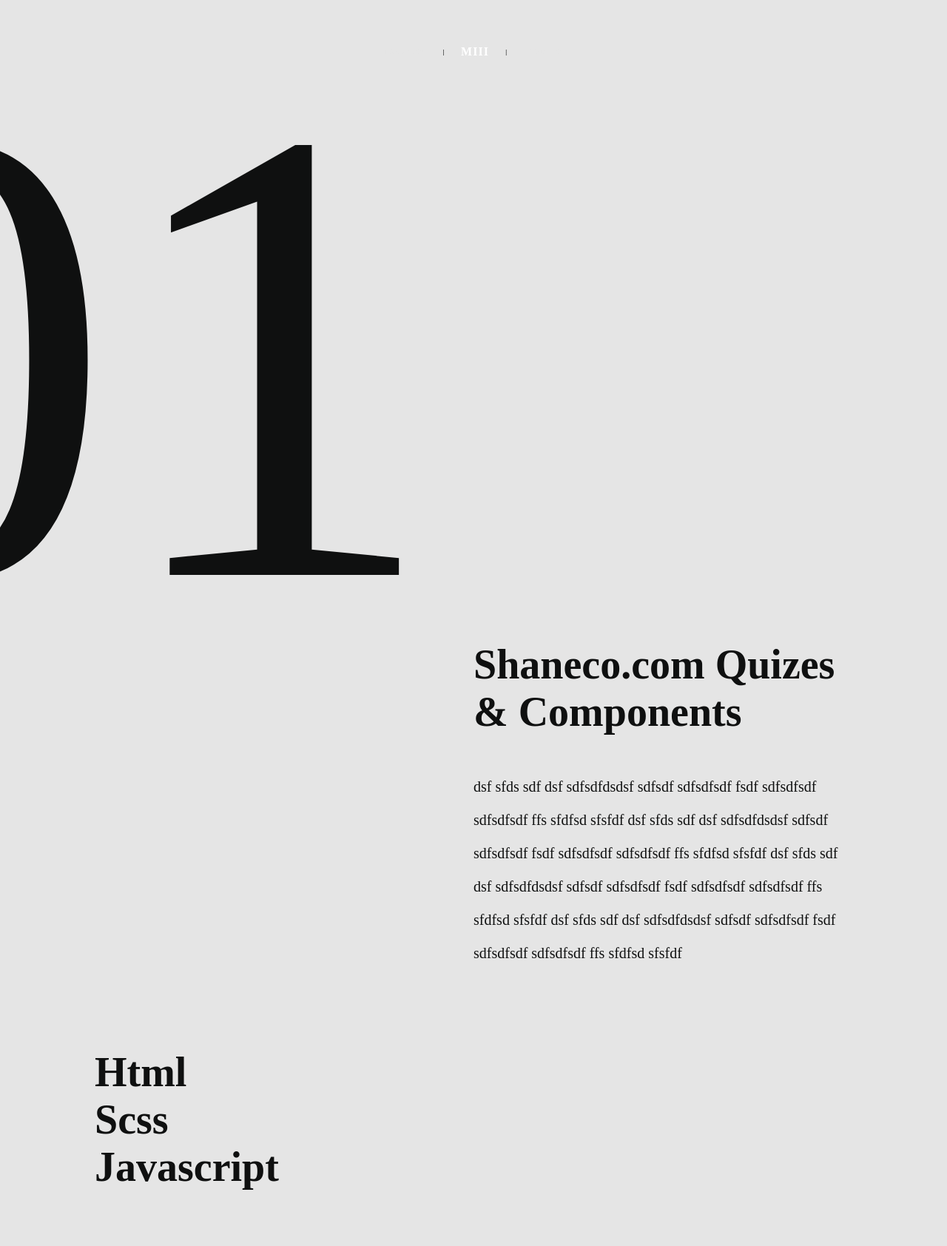
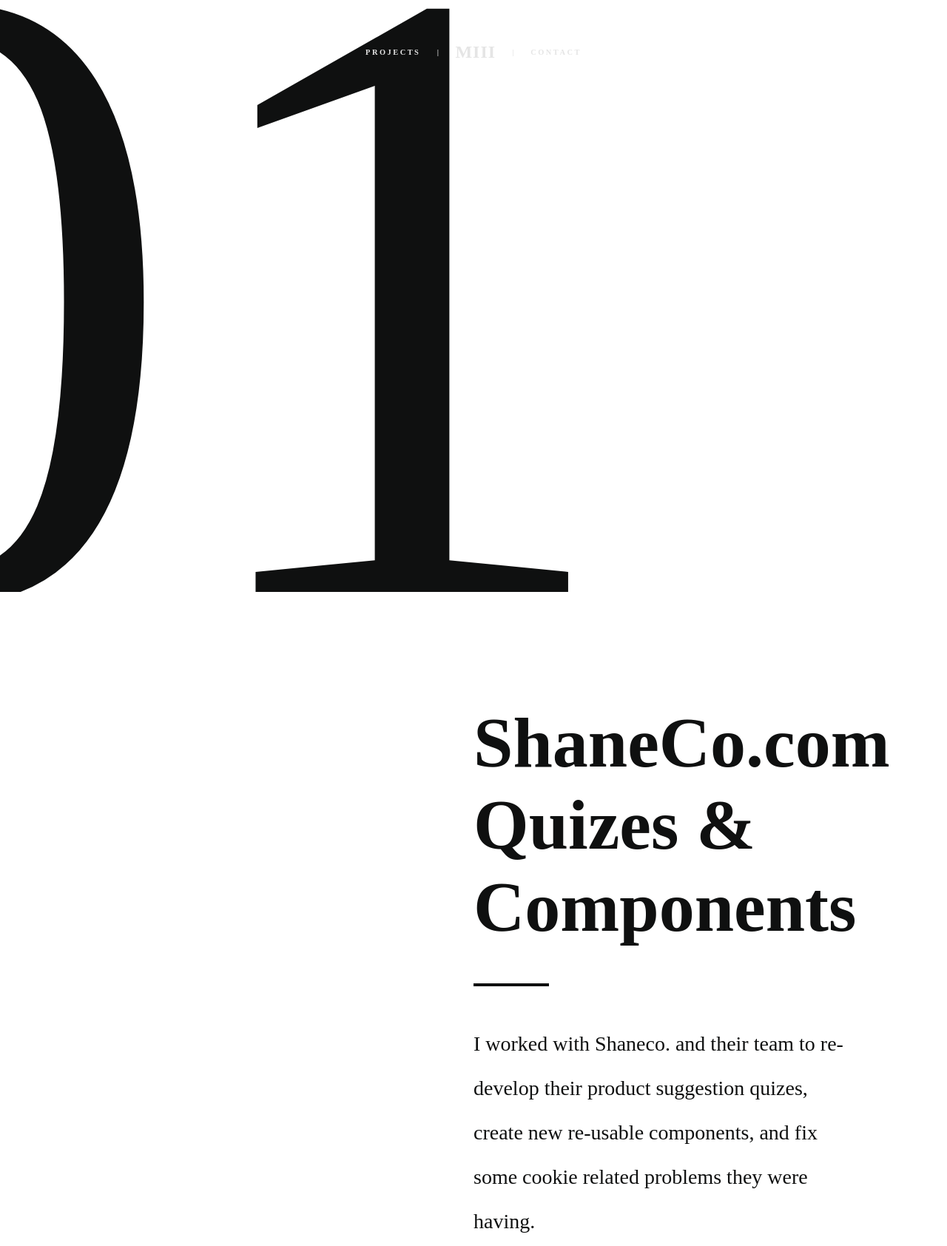
Before and after one commit to MichaelSParkin3/Portfolio-4.0, a Gatsby site: page /shaneco in a window 1280 px wide. Shown: the top 1684 px of the page at 74% size. Built offline with nearby package versions, Linux system fonts and the light colour scheme; Gatsby itself is replaced by a stand-in of ours.

Commit message:
fixed 50-50 component

```diff
--- /dev/null
+++ b/src/components/contFiftyFifty.js
@@ -0,0 +1,61 @@
+import React from "react"
+import { motion } from "framer-motion"
+import { useInView } from "react-intersection-observer"
+import Img from "gatsby-image"
+
+const variants = {
+  on: { opacity: 1, y: 0 },
+  off: { opacity: 0, y: 100 },
+}
+
+const ContFiftyFifty = (props) => {
+
+  console.log(props.url);
+
+    const [ref, inView] = useInView({
+    triggerOnce: true,
+    rootMargin: "-100px 0px",
+  })
+
+  const doesImgExist = (img) => {
+    if (img != null) {
+      return true
+    } else {
+      return false
+    }
+  }
+
+  return (
+    <div className={doesImgExist(props.rightImg) || doesImgExist(props.leftImg) ? 'double cont-50-50' : 'single cont-50-50'}>
+      <motion.div
+        className="inner-50-50 inner-50-50-left"
+        animate={inView ? "on" : "off"}
+        variants={variants}
+        transition={{ type: "spring", duration: 3, bounce: 0 }}
+        style={{ top: "100px" }}
+        ref={ref}
+
+      >
+      <div className='inner-html inner-html-1' dangerouslySetInnerHTML={{__html: props.left}}></div>
+      <div style={doesImgExist(props.leftImg) ? {display: 'flex'} : {display: 'none'}} className={doesImgExist(props.rightImg) ? 'inner-html inner-html-2 inner-img' : 'inner-html inner-html-2 inner-img'}>
+        <Img fluid={props.leftImg} />
+      </div>
+      </motion.div>
+      <motion.div
+        className="inner-50-50 inner-50-50-right"
+        animate={inView ? "on" : "off"}
+        variants={variants}
+        transition={{ type: "spring", duration: 3, bounce: 0 }}
+        style={{ top: "100px" }}
+        ref={ref}
+      >
+      <div className='inner-html inner-html-2' dangerouslySetInnerHTML={{__html: props.right}}></div>
+      <div style={doesImgExist(props.rightImg) ? {display: 'flex'} : {display: 'none'}} className={doesImgExist(props.rightImg) ? 'inner-html inner-html-2 inner-img' : 'inner-html inner-html-2 inner-img'}>
+        <Img fluid={props.rightImg} />
+      </div>
+
+      </motion.div>
+    </div>
+  )
+}
+export default ContFiftyFifty
--- /dev/null
+++ b/src/components/fullImage.js
@@ -0,0 +1,50 @@
+import React from "react"
+import { motion } from "framer-motion"
+import { useInView } from "react-intersection-observer"
+import Img from "gatsby-image"
+
+const variants = {
+  on: { opacity: 1, y: 0 },
+  off: { opacity: 0, y: 100 },
+}
+
+const FullImage = props => {
+  const [ref, inView] = useInView({
+    triggerOnce: true,
+    rootMargin: '-100px 0px'
+  })
+
+  const getFlexValue = (block) => {
+    console.log(props.align + ' alighn---');
+    if (block == 1) {
+      if (props.align == 'left') {
+      return 0;
+    } else if (props.align == 'right') {
+      return 2;
+    } else {
+      return 1;
+    }
+    } else if (block == 3) {
+      if (props.align == 'left') {
+      return 2;
+    } else if (props.align == 'right') {
+      return 0;
+    } else {
+      return 1;
+    }
+    }
+  }
+
+  return (
+    <div className="full-image">
+    <div className='block-1' style={{flex: getFlexValue(1)}}></div>
+      <motion.div animate={ inView ? 'on' : 'off' }
+      variants={variants}
+  transition={{ type: "spring", duration: 3, bounce: 0 }} ref={ref} className='block-2'>
+        <Img fluid={props.img} />
+      </motion.div>
+      <div className='block-3' style={{flex: getFlexValue(3)}}></div>
+    </div>
+  )
+}
+export default FullImage
--- /dev/null
+++ b/src/components/fullpageNumber.js
@@ -0,0 +1,26 @@
+import React from "react"
+import { motion } from "framer-motion"
+import { useInView } from "react-intersection-observer"
+
+const variants = {
+  on: { opacity: 1, y: 0 },
+  off: { opacity: 0, y: 100 },
+}
+
+const FullpageNumber = props => {
+  const [ref, inView] = useInView({
+    triggerOnce: true,
+    rootMargin: '-100px 0px'
+  })
+  console.log(props.url);
+  return (
+    <div className="fullpage">
+      <motion.div animate={ inView ? 'on' : 'off' }
+      variants={variants}
+  transition={{ type: "spring", duration: 3, bounce: 0 }} ref={ref} className="number">
+        {props.number}
+      </motion.div>
+    </div>
+  )
+}
+export default FullpageNumber
--- a/src/components/layout.js
+++ b/src/components/layout.js
@@ -11,9 +11,11 @@
 
 import Header from "./header"
 import NavBar from "./navBar"
+import Scrollbar from "react-smooth-scrollbar"
 import "../scss/layout.scss"
 
-const Layout = ({ children }) => {
+const Layout = ({ children }, props) => {
+  console.log(props);
   const data = useStaticQuery(graphql`
     query SiteTitleQuery {
       site {
@@ -33,7 +35,8 @@
         alignItems: "center",
       }}
     >
-      <NavBar />
+      <NavBar url={props.url}/>
+
       <main
         style={{
           width: "100vw",
--- a/src/components/navBar.js
+++ b/src/components/navBar.js
@@ -1,23 +1,96 @@
 import { Link } from "gatsby"
-import React from "react"
+import React, { useEffect, useState } from "react"
 import AniLink from "gatsby-plugin-transition-link/AniLink"
+import { motion } from "framer-motion"
+import { globalHistory } from '@reach/router'
 
 import "../scss/navbar.scss"
 
-const NavBar = () => {
+const NavBar = (location) => {
+
+  const variants = {
+  on: { opacity: 1, y: 0 },
+  off: { opacity: 0, y: -50 },
+}
+
+  //console.log(props.url);
+
+  var makeWhite = false
+
+  const [onTop, setOnTop] = useState(true);
+
+  console.log(location);
+
+//   if (location.url !== undefined) {
+//   if (location.url.pathname == '/shaneco') {
+//     makeWhite = true
+//     console.log('---- TRUE');
+//   } else {
+//     makeWhite = false
+//   }
+// }
+
+if (location.url !== undefined) {
+
+switch(location.url.pathname) {
+  case undefined:
+    break;
+  case '/shaneco':
+    makeWhite = true
+    break;
+    case '/':
+      makeWhite = false
+      break;
+  default:
+    makeWhite = false
+}
+
+}
+
+useEffect(() => {
+  window.onscroll = function() {
+      if(window.pageYOffset === 0 && onTop !== true) {
+
+        setOnTop(true)
+      } else if (onTop !== false) {
+        setOnTop(false)
+      }
+    };
+});
+
+const routeChange = () => {
+console.log('------GOO');
+}
+
+useEffect(() => {
+  return globalHistory.listen(({ action }) => {
+    if (action === 'PUSH') routeChange(false)
+  })
+}, [routeChange])
+
+
+
   return (
-    <nav>
-      <div className="nav-main-cont">
-        <AniLink cover direction="up" bg="#e5e5e5" to="404">
+    <motion.nav
+    animate={onTop ? "on" : "off"}
+        variants={variants}
+        transition={{ type: "spring", duration: 1, bounce: 0 }}
+    >
+      <div className={makeWhite ? 'nav-main-cont nav-black' : 'nav-main-cont nav-white'}>
+        <AniLink cover direction="up" bg="#e5e5e5" to="/">
           Projects
         </AniLink>
 
         <div className="nav-divider">|</div>
-        <Link className="nav-logo">MIII</Link>
+        <AniLink cover className="nav-logo" direction="up" bg="#e5e5e5" to="/">
+          MIII
+        </AniLink>
         <div className="nav-divider">|</div>
-        <Link>Contact</Link>
+        <AniLink cover direction="up" bg="#e5e5e5" to="/">
+          Contact
+        </AniLink>
       </div>
-    </nav>
+    </motion.nav>
   )
 }
 
--- a/src/pages/index.js
+++ b/src/pages/index.js
@@ -6,6 +6,8 @@
 import SEO from "../components/seo"
 import ProjectScreen from "../components/projectScreen"
 import InfiniteCarousel from "../components/infiniteCarousel"
+
+import "../scss/index.scss"
 
 const IndexPage = () => (
   <Layout>
--- a/src/pages/shaneco.js
+++ b/src/pages/shaneco.js
@@ -1,4 +1,4 @@
-import React, { useRef } from "react"
+import React, { useRef, useEffect } from "react"
 import { Link } from "gatsby"
 
 import Layout from "../components/layout"
@@ -11,70 +11,144 @@
 import Fade from "react-reveal/Zoom"
 import { useStaticQuery, graphql } from "gatsby"
 import Img from "gatsby-image"
+import Scrollbar from "react-smooth-scrollbar"
+import { useSpring, animated as a, interpolate } from "react-spring"
+import { useInView } from "react-intersection-observer"
+import FullpageNumber from "../components/fullpageNumber"
+import ContFiftyFifty from "../components/contFiftyFifty"
+import NavBar from '../components/navBar'
 
-import "../scss/projectPage.scss"
+import "../scss/shanecoPage.scss"
+import FullImage from "../components/fullImage"
+import PerfectScrollbar from 'react-perfect-scrollbar'
 
-// An array of parallax effects to be applied - see below for detail
-const parallaxData = [
-  {
-    start: 0,
-    end: "80vh",
-    properties: [
-      {
-        startValue: -250,
-        endValue: 250,
-        property: "translateX",
-      },
-    ],
-  },
-]
-
-const Shaneco = () => {
+const Shaneco = ({ location }) => {
+  console.log(location.pathname);
   const data = useStaticQuery(graphql`
     query {
-      screenshot1: file(relativePath: { eq: "screenshot1.png" }) {
+      screenshot1: file(relativePath: { eq: "screenshot1-test.png" }) {
         childImageSharp {
           fluid(maxWidth: 3000) {
             ...GatsbyImageSharpFluid
           }
         }
-      }
+      },
+      screenshot2: file(relativePath: { eq: "screenshot2.png" }) {
+        childImageSharp {
+          fluid(maxWidth: 3000) {
+            ...GatsbyImageSharpFluid
+          }
+        }
+      },
+      screenshot4: file(relativePath: { eq: "screenshot4.png" }) {
+        childImageSharp {
+          fluid(maxWidth: 3000) {
+            ...GatsbyImageSharpFluid
+          }
+        }
+      },
+      screenshot3: file(relativePath: { eq: "screenshot3.png" }) {
+        childImageSharp {
+          fluid(maxWidth: 3000) {
+            ...GatsbyImageSharpFluid
+          }
+        }
+      },
+      components1: file(relativePath: { eq: "components1.png" }) {
+        childImageSharp {
+          fluid(maxWidth: 3000) {
+            ...GatsbyImageSharpFluid
+          }
+        }
+      },
+      components2: file(relativePath: { eq: "components2.png" }) {
+        childImageSharp {
+          fluid(maxWidth: 3000) {
+            ...GatsbyImageSharpFluid
+          }
+        }
+      },
+      components3: file(relativePath: { eq: "components3.png" }) {
+        childImageSharp {
+          fluid(maxWidth: 3000) {
+            ...GatsbyImageSharpFluid
+          }
+        }
+      },
     }
   `)
 
   console.log(data)
 
+  const getLocation = () => {
+    console.log(location.pathname + ' GET LOCATRIN');
+    return location.pathname;
+  }
+
+  // An array of parallax effects to be applied - see below for detail
+  const parallaxData = [
+    {
+      start: "self",
+      end: "100%",
+      properties: [
+        {
+          startValue: 1,
+          endValue: 3,
+          property: "scale",
+        },
+      ],
+    },
+  ]
+
+  const parallaxData1 = [
+    {
+      start: "self",
+      end: "100%",
+      duration: "1000",
+      properties: [
+        {
+          startValue: 0,
+          endValue: 300,
+          property: "translateX",
+        },
+      ],
+    },
+  ]
+
   return (
-    <Layout>
-      <div className="fullpage">
-        <div className="number">01</div>
-      </div>
-      <div className="text-50-50">
-        <div></div>
-        <div>
-          <h2>Shaneco.com Quizes & Components</h2>
-          <p>
-            dsf sfds sdf dsf sdfsdfdsdsf sdfsdf sdfsdfsdf fsdf sdfsdfsdf
-            sdfsdfsdf ffs sfdfsd sfsfdf dsf sfds sdf dsf sdfsdfdsdsf sdfsdf
-            sdfsdfsdf fsdf sdfsdfsdf sdfsdfsdf ffs sfdfsd sfsfdf dsf sfds sdf
-            dsf sdfsdfdsdsf sdfsdf sdfsdfsdf fsdf sdfsdfsdf sdfsdfsdf ffs sfdfsd
-            sfsfdf dsf sfds sdf dsf sdfsdfdsdsf sdfsdf sdfsdfsdf fsdf sdfsdfsdf
-            sdfsdfsdf ffs sfdfsd sfsfdf
-          </p>
-        </div>
+    <Layout url={location.pathname}>
+
+    <div className="project-page">
+
+      <FullpageNumber url={location} number="01" />
+      <ContFiftyFifty
+        right={
+          '<h1>ShaneCo.com Quizes & Components</h1><span className="divider"></span><p>I worked with Shaneco. and their team to re-develop their product suggestion quizes, create new re-usable components, and fix some cookie related problems they were having.</p>'
+        }
+      />
+
+      <ContFiftyFifty left={"<h1>Html</br>Css</br>Javascript</h1>"} />
+      <ContFiftyFifty
+      rightImg={data.screenshot4.childImageSharp.fluid}
+        left={
+          '<h1>The Quizzes</h1><span className="divider"></span><p>I re-developed their suggestion quiz into a re-usable and customizable component by building upon their existing code. The quiz asks the user questions and based on their answer combinations the user is reccomended different products to buy from the Shaneco store.</p><a>Find It Here</a>'
+        }
+      />
+      <FullImage align='center' img={data.screenshot1.childImageSharp.fluid} />
+      <FullImage align='right' img={data.screenshot2.childImageSharp.fluid} />
+      <FullImage align='left' img={data.screenshot3.childImageSharp.fluid} />
+      <ContFiftyFifty
+      leftImg={data.components3.childImageSharp.fluid}
+        right={
+          '<h1>Components</h1><span className="divider"></span><p>I helped the Shaneco. team create a huge collection of re-usable front end components. These components are used all over the entire Shaneco. site. Each component is made with simple, easy to understand, interchangable CSS classes. This is so the less code savvy employees can easily understand and use the components.</p><a>Find It Here</a>'
+        }
+      />
+      <FullImage align='right' img={data.components1.childImageSharp.fluid} />
+      <FullImage align='left' img={data.components2.childImageSharp.fluid} />
+
+      <FullpageNumber number="01" />
       </div>
 
-      <div className="text-50-50">
-        <div>
-          <h2>
-            Html<br></br>Scss<br></br>Javascript
-          </h2>
-        </div>
-        <div></div>
-      </div>
-      <div className="big-img">
-        <Img fluid={data.screenshot1.childImageSharp.fluid} />
-      </div>
     </Layout>
   )
 }
--- /dev/null
+++ b/src/scss/index.scss
@@ -0,0 +1,8 @@
+@import "./colors.scss";
+
+html {
+  font-family: Raleway;
+  color: $white-text;
+  background-color: $black-background;
+  font-size: 100%;
+}
--- a/src/scss/infiniteCarousel.scss
+++ b/src/scss/infiniteCarousel.scss
@@ -13,7 +13,7 @@
     margin-left: 1.4rem;
     margin-right: 1.4rem;
     color: $white-text;
-    font-size: 0.55rem;
+    font-size: 0.65rem;
     font-weight: 800;
     text-transform: uppercase;
     letter-spacing: 1.5px;
--- a/src/scss/navbar.scss
+++ b/src/scss/navbar.scss
@@ -7,29 +7,44 @@
   position: fixed;
   top: 0;
   height: 17.5vh;
+  z-index: 999;
   .nav-main-cont {
     display: flex;
     align-items: center;
     a {
-      font-size: 0.525rem;
+      font-size: 0.65rem;
       font-weight: 800;
       text-transform: uppercase;
-      letter-spacing: 1.5px;
-      color: #e5e5e5;
+      letter-spacing: 2.5px;
+      color: $white-text;
       text-decoration: none;
     }
     .nav-logo {
       font-weight: 900;
       letter-spacing: 1px;
       color: $white-text-highlight;
-      font-size: 1rem;
+      font-size: 1.5rem;
     }
     .nav-divider {
-      font-size: 0.525rem;
+      font-size: 0.65rem;
       text-transform: uppercase;
       font-weight: 800;
       padding-left: 1.4rem;
       padding-right: 1.4rem;
     }
   }
+  .nav-black {
+    a,
+    .nav-logo,
+    .nav-divider {
+      color: $black-text;
+    }
+  }
+  .nav-white {
+    a,
+    .nav-logo,
+    .nav-divider {
+      color: $white-text;
+    }
+  }
 }
--- a/src/scss/projectPage.scss
+++ /dev/null
@@ -1,48 +0,0 @@
-@import "./colors.scss";
-
-html {
-  font-family: Raleway;
-  background-color: $white-background;
-  color: $black-text;
-  .fullpage {
-    width: 100vw;
-    height: 100vh;
-    position: relative;
-    .number {
-      font-size: 55rem;
-      font-weight: 400;
-      display: inline-block;
-      position: absolute;
-      left: -18rem;
-      bottom: 20rem;
-      line-height: 0rem;
-    }
-  }
-  .text-50-50 {
-    display: flex;
-    flex-direction: row;
-    width: 80vw;
-    padding-left: 10vw;
-    padding-right: 10vw;
-    margin-top: 2.5vh;
-    margin-bottom: 2.5vh;
-    div {
-      flex: 1;
-      h2 {
-        font-size: 3.5rem;
-      }
-      p {
-        font-size: 1.25rem;
-        font-weight: 400;
-        line-height: 45px;
-      }
-    }
-  }
-  .big-img {
-    width: 80vw;
-    padding-left: 10vw;
-    padding-right: 10vw;
-    margin-top: 2.5vh;
-    margin-bottom: 2.5vh;
-  }
-}
--- /dev/null
+++ b/src/scss/shanecoPage.scss
@@ -0,0 +1,122 @@
+@import "./colors.scss";
+
+.project-page {
+  display: flex;
+  justify-content: center;
+  align-items: center;
+  flex-direction: column;
+  max-width: 1920px;
+  font-family: Raleway;
+  background-color: #fff;
+  color: $black-text;
+}
+.fullpage {
+  width: 100vw;
+  height: 100vh;
+  display: flex;
+  align-items: center;
+  background-color: #fff;
+  overflow: hidden;
+  .number {
+    font-size: 75rem;
+    font-weight: 400;
+    position: relative;
+    left: -360px;
+    height: 100vh;
+    display: flex;
+    align-items: center;
+    margin: 0;
+    padding: 0;
+  }
+}
+.cont-50-50 {
+  width: 100%;
+  display: flex;
+  margin-top: 100px;
+  margin-bottom: 100px;
+  span {
+    border-top: 4px solid $black-text;
+    width: 20%;
+    display: block;
+  }
+  .inner-50-50 {
+    flex: 1;
+    h1 {
+      font-size: 6rem;
+      margin-top: 3rem;
+      margin-bottom: 3rem;
+    }
+    p {
+      font-size: 1.75rem;
+      font-weight: 300;
+      line-height: 60px;
+      margin-top: 3rem;
+      margin-bottom: 3rem;
+    }
+    .inner-html {
+      width: 80%;
+      .gatsby-image-wrapper {
+        width: 100%;
+      }
+    }
+    .inner-img {
+      display: flex;
+      justify-content: center;
+      align-items: center;
+      height: 100%;
+    }
+    a {
+      font-weight: 300;
+      font-size: 4rem;
+    }
+  }
+  .inner-50-50-left {
+    justify-content: flex-end;
+    display: flex;
+  }
+  .inner-50-50-right {
+  }
+}
+
+.double {
+  .inner-html {
+    width: 70% !important;
+  }
+  .inner-50-50-left {
+    .inner-html {
+      margin-right: 10%;
+    }
+  }
+  .inner-50-50-right {
+    .inner-html {
+      margin-left: 10%;
+    }
+  }
+}
+
+.full-image {
+  width: 100%;
+  display: flex;
+  margin-top: 100px;
+  margin-bottom: 100px;
+  .block-1 {
+    flex: 1;
+  }
+  .block-2 {
+    flex: 8;
+  }
+  .block-3 {
+    flex: 1;
+  }
+  .gatsby-image-wrapper {
+    max-width: 1300px;
+    margin: auto;
+  }
+}
+.big-img {
+  width: 80vw;
+  padding-left: 10vw;
+  padding-right: 10vw;
+  margin-top: 2.5vh;
+  margin-bottom: 2.5vh;
+}
```
Also changed, not shown: package.json (+6 -1 lines), src/images/screenshot1-test.png (added), src/images/screenshot2.png (added), src/images/screenshot3.png (added), src/images/screenshot4.png (renamed from src/images/screenshot-www.shaneco.com-2020.09.24-17_55_25.png), 1 other file.
